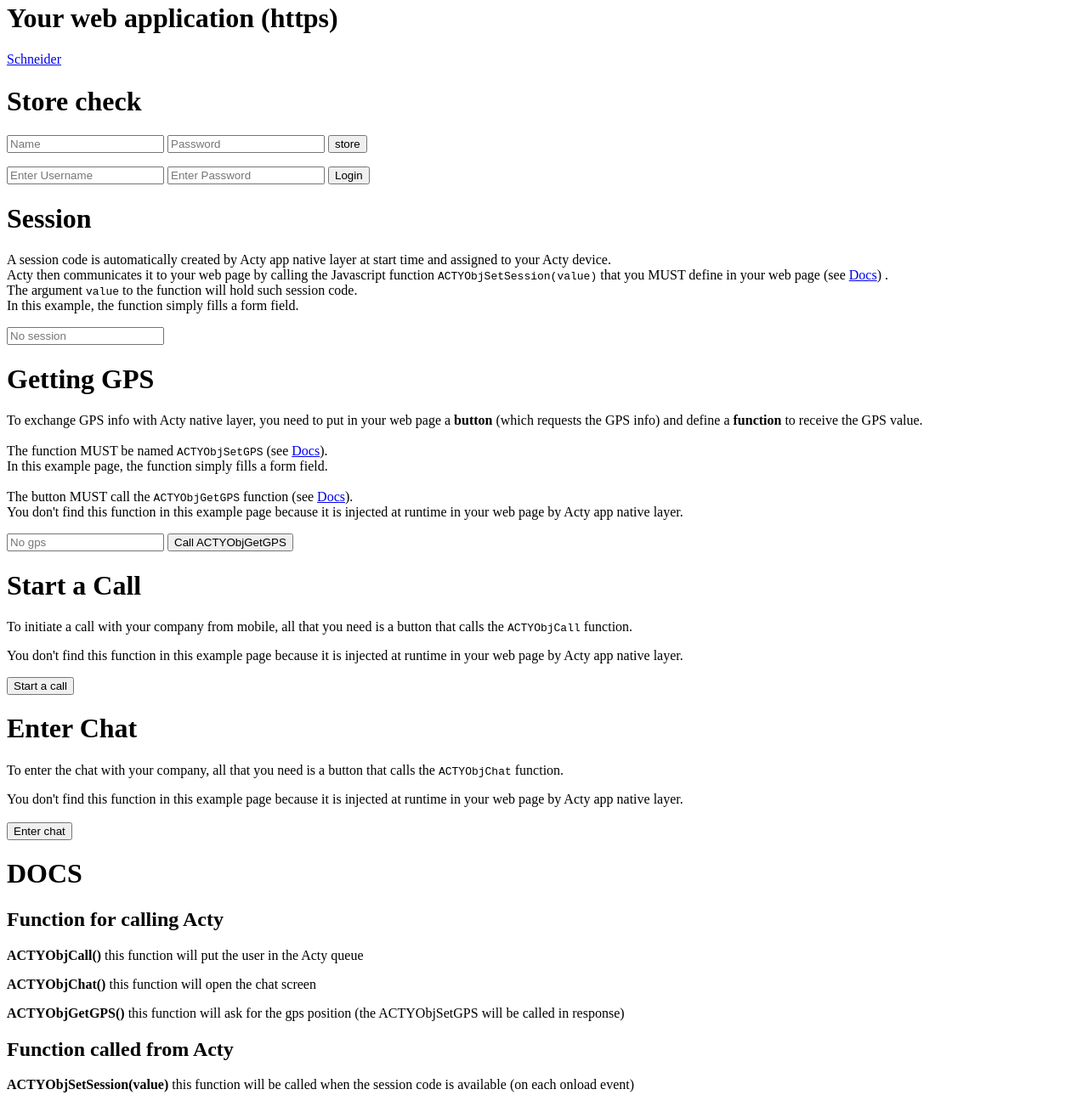
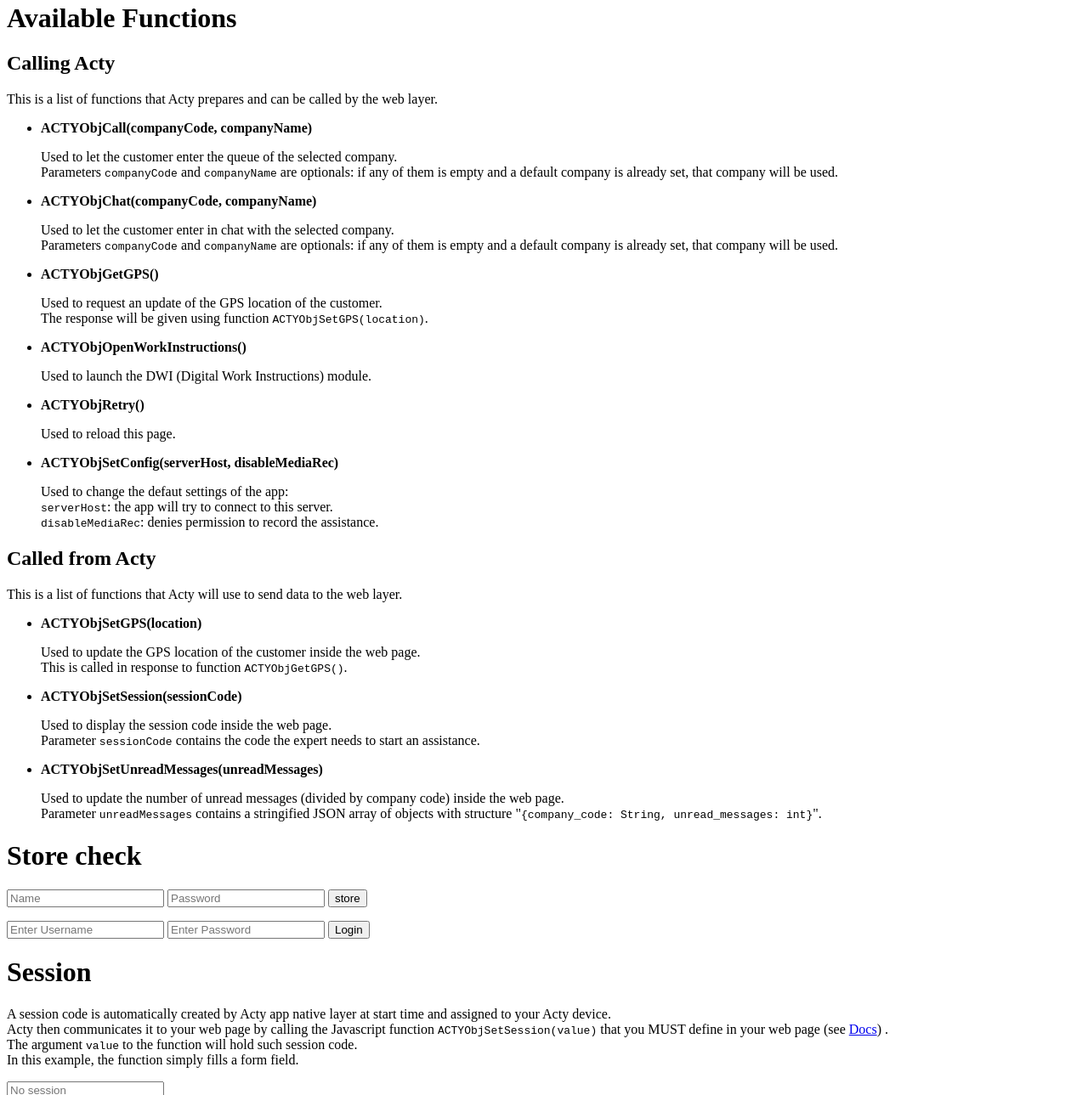
Before and after one commit to icona-swlab/actywebhomeexample, a plain HTML site: page index.html in a window 1280 px wide. Shown: the part 5-1294 px from the top of the page at 85% size. Drawn offline with Linux system fonts and the light colour scheme.

Commit message:
ACT-3994 MOD: updated function description paragraphs.

```diff
--- a/home.js
+++ b/home.js
@@ -32,7 +32,7 @@ function check() {
 	if (userName.value !== storedName || userPw.value !== storedPw) {
 		alert('ERROR');
 	} else {
-		alert('You are loged in.');
+		alert('You are logged in.');
 	}
 
 	return false;
--- a/index.html
+++ b/index.html
@@ -1,12 +1,78 @@
 <html>
 	<head>
-		<script src="home.js?17"></script>
-		<title>Learning JavaScript</title>
+		<script src="home.js"></script>
+		<title>Acty Web Home Documentation</title>
 	</head>
 	<body onload="myOnload()">
+		<h1>Available Functions</h1>
 
-		<h1>Your web application (https)</h1>
-		<a href="https://10.128.154.182/">Schneider</a>
+		<h2>Calling Acty</h2>
+		<p>This is a list of functions that Acty prepares and can be called by the web layer.</p>
+		<ul>
+			<li>
+				<b>ACTYObjCall(companyCode, companyName)</b>
+				<p>
+				Used to let the customer enter the queue of the selected company.<br/>
+				Parameters <code>companyCode</code> and <code>companyName</code> are optionals: if any of them is empty and a default company is already set, that company will be used.
+				</p>
+			</li>
+			<li>
+				<b>ACTYObjChat(companyCode, companyName)</b>
+				<p>
+				Used to let the customer enter in chat with the selected company.<br/>
+				Parameters <code>companyCode</code> and <code>companyName</code> are optionals: if any of them is empty and a default company is already set, that company will be used.
+				</p>
+			</li>
+			<li>
+				<b>ACTYObjGetGPS()</b>
+				<p>
+				Used to request an update of the GPS location of the customer.<br/>
+				The response will be given using function <code>ACTYObjSetGPS(location)</code>.
+				</p>
+			</li>
+			<li>
+				<b>ACTYObjOpenWorkInstructions()</b>
+				<p>Used to launch the DWI (Digital Work Instructions) module.</p>
+			</li>
+			<li>
+				<b>ACTYObjRetry()</b>
+				<p>Used to reload this page.</p>
+			</li>
+			<li>
+				<b>ACTYObjSetConfig(serverHost, disableMediaRec)</b>
+				<p>
+				Used to change the defaut settings of the app:<br/>
+				<code>serverHost</code>: the app will try to connect to this server.<br/>
+				<code>disableMediaRec</code>: denies permission to record the assistance.<br/>
+				</p>
+			</li>
+		</ul>
+
+		<h2>Called from Acty</h2>
+		<p>This is a list of functions that Acty will use to send data to the web layer.</p>
+		<ul>
+			<li>
+				<b>ACTYObjSetGPS(location)</b>
+				<p>
+				Used to update the GPS location of the customer inside the web page.<br/>
+				This is called in response to function <code>ACTYObjGetGPS()</code>.
+				</p>
+			</li>
+			<li>
+				<b>ACTYObjSetSession(sessionCode)</b>
+				<p>
+				Used to display the session code inside the web page.<br/>
+				Parameter <code>sessionCode</code> contains the code the expert needs to start an assistance.
+				</p>
+			</li>
+			<li>
+				<b>ACTYObjSetUnreadMessages(unreadMessages)</b>
+				<p>
+				Used to update the number of unread messages (divided by company code) inside the web page.<br/>
+				Parameter <code>unreadMessages</code> contains a stringified JSON array of objects with structure "<code>{company_code: String, unread_messages: int}</code>".
+				</p>
+			</li>
+		</ul>
 
 		<h1>Store check</h1>
 		<form id="register-form" onsubmit="return false">
@@ -46,9 +112,6 @@
 			<input id="gps_btn" type="submit" value="Call ACTYObjGetGPS" onClick="ACTYObjGetGPS()"/>
 			<!-- <input id="gps_sim_btn" type="submit" value="simulate ACTYObjSetGPS" onClick="setGPS()"/> -->
 		</form>
-
-	</body>
-</html>
 
 		<h1>Start a Call</h1>
 		<p>To initiate a call with your company from mobile, all that you need is a button that calls the <code>ACTYObjCall</code> function.</p>
@@ -93,26 +156,5 @@ No unread messages
 		</form>
 		-->
 
-<h1 id="docs" >DOCS</h1>
-
-<h2>Function for calling Acty</h2>
-<!-- <p><b>ACTYObjCall(companycode, companyname)</b> this function will put the user in the Acty queue (companycode and companyname are optionals and are for calling other company)</p>
-<p><b>ACTYObjChat(companycode, companyname)</b> this function will open the chat screen (companycode and companyname are optionals and are for chatting with other company)</p> -->
-<p><b>ACTYObjCall()</b> this function will put the user in the Acty queue</p>
-<p><b>ACTYObjChat()</b> this function will open the chat screen </p>
-
-<p><b>ACTYObjGetGPS()</b> this function will ask for the gps position (the ACTYObjSetGPS will be called in response)</p>
-<!-- <p><b>ACTYObjSetConfig(server, disableMediaRec)</b> this function will set the options of the acty client</p> -->
-
-
-<h2>Function called from Acty</h2>
-<p><b>ACTYObjSetSession(value)</b> this function will be called when the session code is available (on each onload event)</p>
-<p><b>ACTYObjSetGPS(pos)</b> this function will be called when the gps pos is available (in ISO 6709 format)</p>
-<p><b>ACTYObjSetUnreadMessages([{company_code: String, unread_messages: int}, ...])</b> this function will be called on each reload with the number of unread messages</p>
-
-<!--
-<a href="https://actywebhomeexample.techstyle.website/">Techstyle</a>
-<a href="https://cavannaportal.deskoala.com/portal/cavanna/login/app">Cavanna</a>
--->
 	</body>
 </html>
```
Lines whose indentation alone changed are shown as unchanged.
